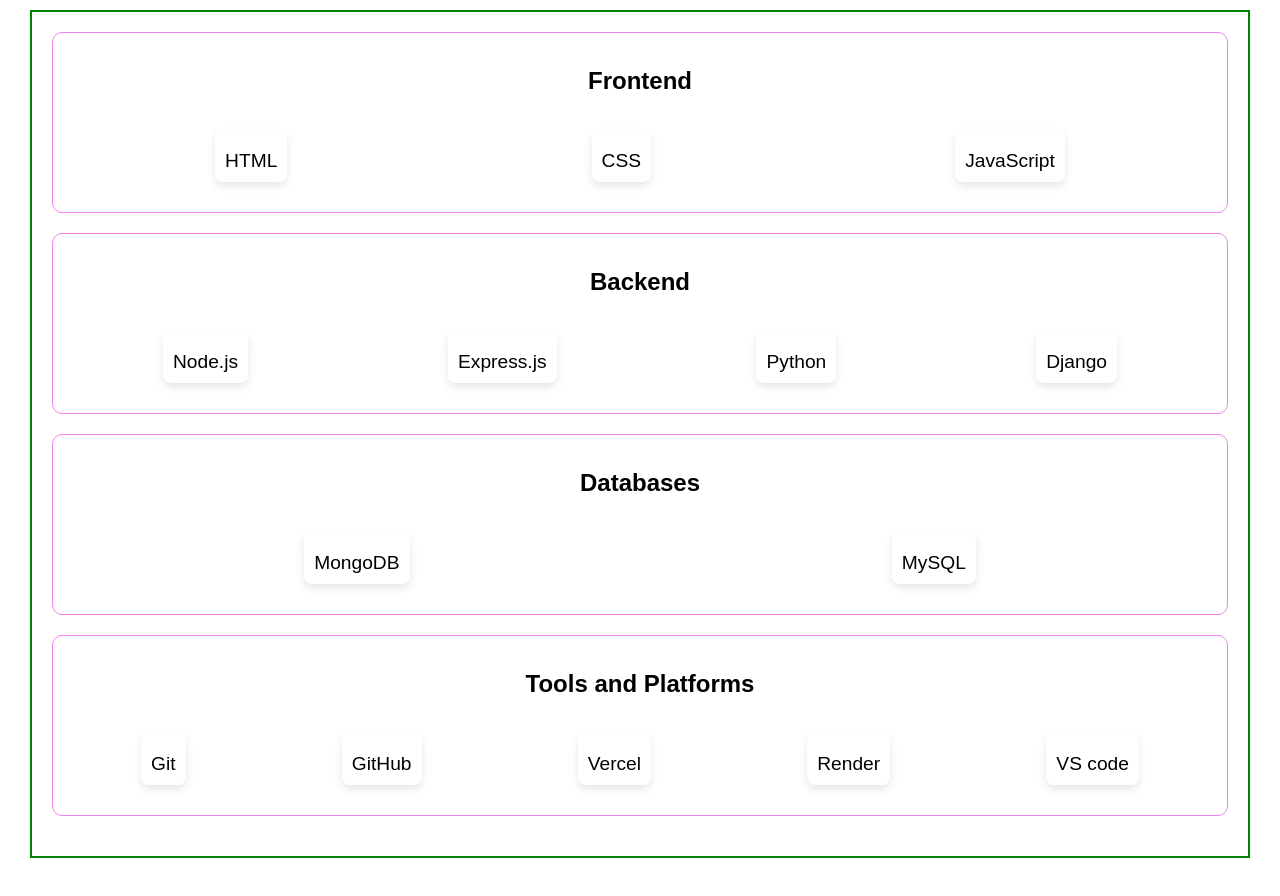
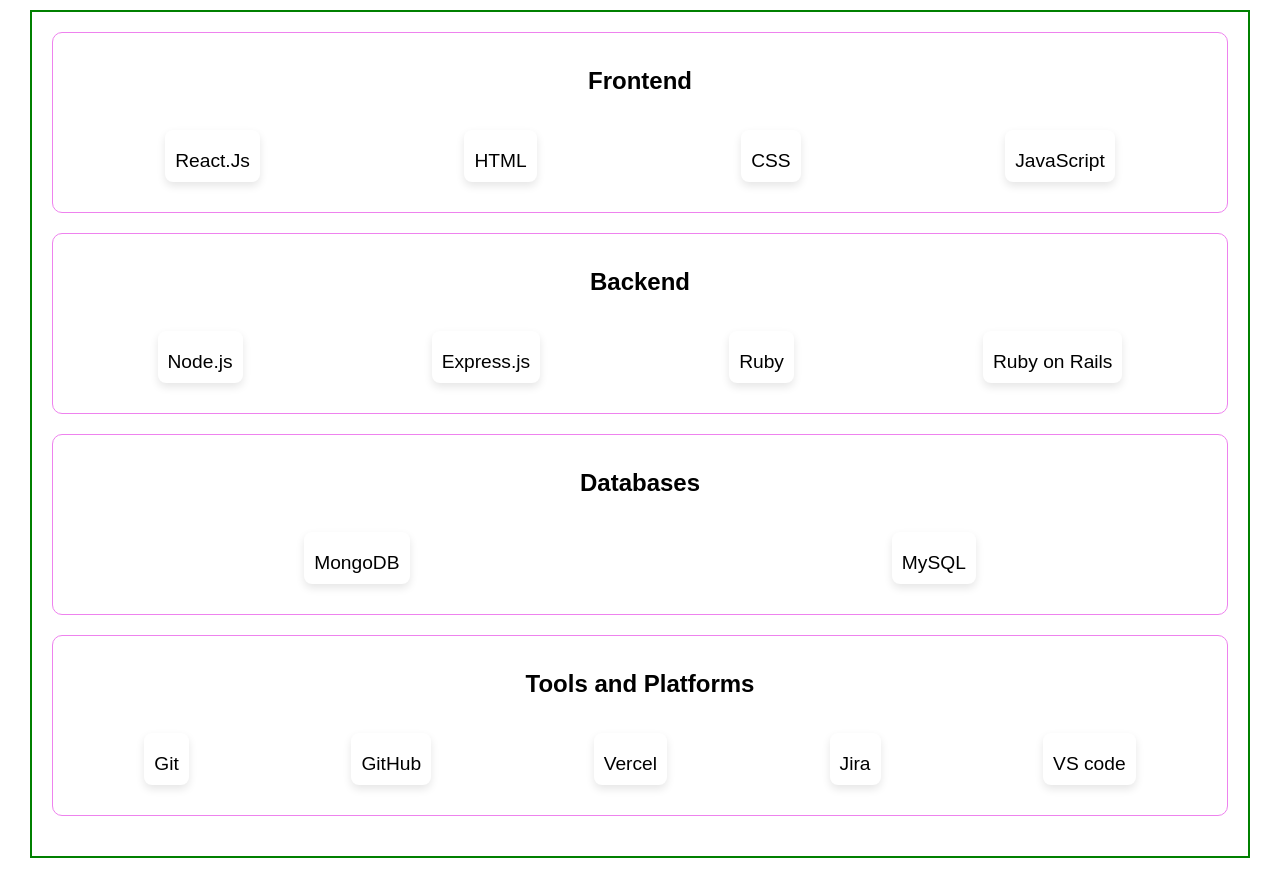
Before and after one commit to thsonu35/My-portfolio, a React (Create React App) app: page / in a window 1280 px wide. Shown: the part 2220-3116 px from the top of the page. Built offline with nearby package versions, Linux system fonts and the light colour scheme.

Commit message:
Update Skills.jsx

```diff
--- a/src/components/Skills.jsx
+++ b/src/components/Skills.jsx
@@ -12,6 +12,10 @@
         <div className="skills-category">
           <h3 className="skills-subtitle">Frontend</h3>
           <ul className="skills-list">
+            <li className="skill-item">
+              <i className="fab fa-js skill-icon"></i>
+              <span>React.Js</span>
+            </li>
             <li className="skill-item">
               <i className="fab fa-html5 skill-icon"></i>
               <span>HTML</span>
@@ -39,11 +43,11 @@
             </li>
             <li className="skill-item">
               <i className="fab fa-python skill-icon"></i>
-              <span>Python</span>
+              <span>Ruby</span>
             </li>
             <li className="skill-item">
               <i className="fab fa-python skill-icon"></i>
-              <span>Django</span>
+              <span>Ruby on Rails</span>
             </li>
           </ul>
         </div>
@@ -77,7 +81,7 @@
             </li>
             <li className="skill-item">
               <i className="fab fa-heroku skill-icon"></i>
-              <span>Render</span>
+              <span>Jira</span>
             </li>
             <li className="skill-item">
               <i className="fab fa-heroku skill-icon"></i>
```
